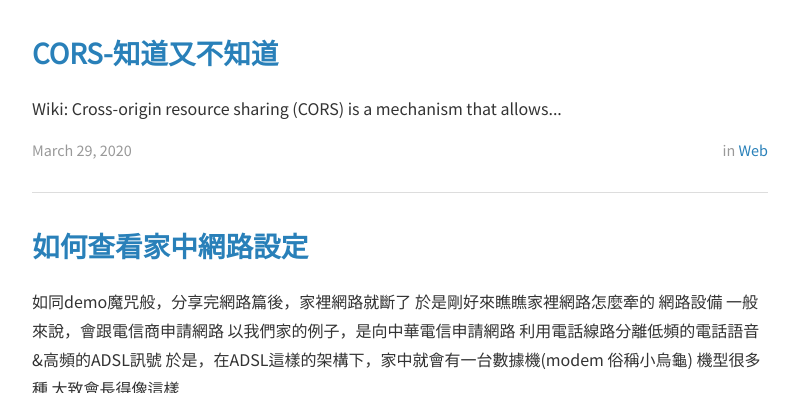
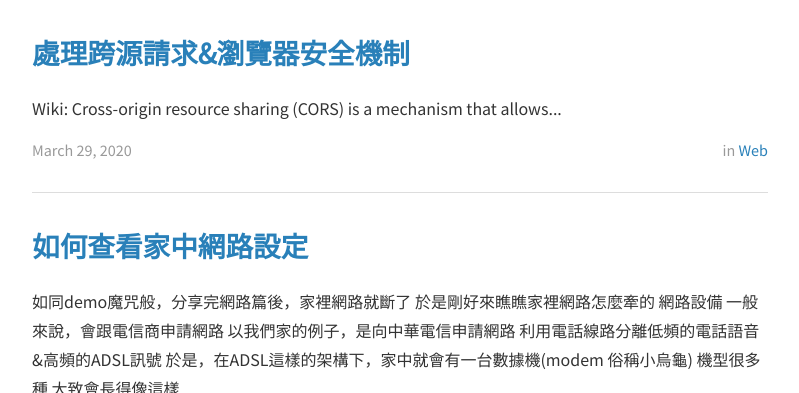
Before and after one commit to pengpon/pengpon.github.io, a Jekyll site: the page built from index.html, in a window 1280 px wide and 900 px high, cut to the strip 507-900 px from the top of the window. Shown: the whole strip, without its empty margins (240-1039 px from the left). Built offline with Jekyll 4.4.1, drawn with Linux system fonts in a browser that asks for light colours; nearby versions of some CDN libraries; the list of posts is cut into pages by our own code.

````diff
--- a/_posts/2020-03-29-CORS.md
+++ b/_posts/2020-03-29-CORS.md
@@ -1,25 +1,29 @@
 ---
 layout: post
-title:  "CORS-知道又不知道"
+title:  "處理跨源請求&瀏覽器安全機制"
 date:   2020-03-29 14:24:00 +0800
 author: Pon
 categories: web
-tags: CORS
+tags: CORS Browser
 ---
 
 
 
 > Wiki: **Cross-origin resource sharing** (**CORS**) is a mechanism that allows restricted resources on a web page to be requested from another domain outside the domain from which the first resource was served.
 >
-> 白話: CORS是一個(防禦)機制，允許**瀏覽器**向不同網域的server取用資源(ex: img, style, script, iframe, video)。CORS是一個瀏覽器技術規範，判斷要阻擋或是允許不同網域的資源存取。
+> 白話: CORS是一個(防禦)機制，允許**瀏覽器**向不同網域的server發送請求。CORS是一個瀏覽器技術規範，判斷要阻擋或是允許不同網域的資源存取。
 
 ![browser and node.js flow](https://imgur.com/zJs2GhO.jpg)
 
 
 
-**基於安全性的考量，瀏覽器預設會限制網頁做跨網域的連線**。如果是透過node.js送出請求，就不會受到限制!
+**基於安全性的考量，瀏覽器預設會限制網頁做跨網域的連線**。如果像是透過node.js送出請求，就不會受到限制!
 
 
+
+<br>
+
+---
 
 
 
@@ -40,10 +44,10 @@ A v.s. C >>NO!
 
 基本上: 同源的資源一定可以互相存取；例外: **跨來源的資源，在特定情況下才允許存取**
 
-
+<br>
 
 - cross-origin-writes　**允許**跨來源的寫入
-  - links, redirects, form submit
+  - 連結, 表單送出...
 - cross-origin embedding　**允許**跨來源的嵌入
   - `<script src="xxxx"></script>`
   - `<link rel="stylesheet" href="xxxx">`
@@ -63,9 +67,11 @@ A v.s. C >>NO!
 
 <br>
 
+---
 
 
-### 加映Cookies
+
+### 加映Cookies也有同源政策
 
 Cookies是網站在使用者瀏覽網頁時，儲存在使用者端的資料
 
@@ -81,7 +87,11 @@ cookies也有同源政策，A網站存在client端的cookie沒有辦法被B網
 
 
 
-## CORS發生時機
+---
+
+
+
+## 瀏覽器訊息
 
 當網頁向外部網站要資料時，瀏覽器將Request送出，拿到Response，但瀏覽器會基於安全性考量，不讓程式(javascript)拿到Response。
 
@@ -110,17 +120,21 @@ cookies也有同源政策，A網站存在client端的cookie沒有辦法被B網
 
 ![CORS-error](https://imgur.com/lxr5c3o.jpg)
 
+---
+
 
 
 ## Q:如何突破安全限制，取得跨網域的資料內容??
 
 **script可以在同網域之間互相傳送資料，但禁止不同網域之間取用方法/屬性**
 
+---
+
 
 
 ## 解法1: CORS跨源設定
 
-由Server端做調整設定，於Response Header加上`Access-Control-Allow-Origin`
+由**Server端**做調整設定，於Response Header加上`Access-Control-Allow-Origin`
 
 ```
 Access-Control-Allow-Origin: *            			# 允許所有網站發送的請求
@@ -147,19 +161,33 @@ CORS將請求分兩種: Simple Request& Preflight Request
 
   ![preflight](https://imgur.com/vWltInt.jpg)
 
+<br>
+
 小結CORS:
+
+1. 發出一個CORS Request，Request header中帶有Origin資源
+
+2. Browser檢查是simple or not-simple request
+
+3. simple-直接送實際的Request，browser依Response header `Access-Control-Allow-Origin`決定要不要給
+
+   not-simple-通常是GET以外的Request，browser會先送一個OPTIONS Preflight Request，Browser確認Server Allow的項目，符合後才送實際的Request
+
+   ![sample](https://imgur.com/eJK6mcY.jpg)
 
 ![CORS Lifecycle](https://imgur.com/M9dJtDf.jpg)
 
 還有其他相關的Header:
 
 ```
-Access-Control-Allow-Headers：指定哪些 HTTP 標頭可以於實際請求中使用。
+Access-Control-Allow-Headers：哪些 HTTP Header Server支持。
 Access-Control-Allow-Methods：存取資源所允許的方法，用來回應預檢請求。
 Access-Control-Expose-Headers：瀏覽器能夠存取伺服器回應當中哪些標頭。
 Access-Control-Max-Age：預檢請求之結果可以被快取的秒數。
 Access-Control-Allow-Credentials：用於驗證請求中。
 ```
+
+---
 
 
 
@@ -183,6 +211,8 @@ app.listen(PORT, () => {
 });
 ```
 
+<br>
+
 CORS預設為全開放:
 
 ```
@@ -193,6 +223,8 @@ CORS預設為全開放:
   "optionsSuccessStatus": 204
 }
 ```
+
+<br>
 
 自訂:
 
@@ -258,6 +296,8 @@ Client定義jsonpCallback function要實作的內容/邏輯，Server遇到/app/j
 
 通常Server會提供一個callback，讓client可以傳入，/app/jsonp?id={id}&jsonpcallback={callback}
 
+---
+
 
 
 ## 解法3: Proxy
@@ -282,11 +322,36 @@ Client定義jsonpCallback function要實作的內容/邏輯，Server遇到/app/j
 
 ![Proxy v.s. CORS](https://imgur.com/VQ0NZeh.jpg)
 
+<br>
+
+### 範例-Angular proxy setting
+
+```json
+// proxy.conf.json
+{
+  "/api/*": {
+    "target": "http://localhost:3000",		// Request target
+    "secure": false,
+    "logLevel": "debug",
+    "changeOrigin": true
+  }
+}
+
+// 在app中所有/api/...開頭的request會被置換成http://localhost:3000/api/....送到proxy
+// proxy再把請求送給後端
+```
+
+參考: https://juristr.com/blog/2016/11/configure-proxy-api-angular-cli/
+
+![流程圖](https://imgur.com/7RoPffh.jpg)
+
+<br>
+
+---
 
 
 
-
-# 加映
+# 加映-沒有同源保護下會....
 
 ## Cross site request forgery
 
@@ -306,6 +373,10 @@ Server端收到請求，也驗證了session，於是執行了刪除
 // 不知不覺
 <img src='https://books.com/delete?id=3' width='0' height='0' />
 ```
+
+<br>
+
+所以.....使用者可以養成隨手登出好習慣
 
 Server端可以檢查referer、圖形驗證、簡訊驗證碼
 
@@ -321,6 +392,10 @@ Set-Cookie: cat_image_loaded=1, SameSite=Lax 部分request允許 (<a>, <link> )
 
 <br>
 
+---
+
+
+
 ## clickjacking
 
 例如:iframe visibility調整將真實網頁隱藏，假的網頁誘使User點擊(ex:輸入帳號密碼)
@@ -335,7 +410,7 @@ Set-Cookie: cat_image_loaded=1, SameSite=Lax 部分request允許 (<a>, <link> )
 
 
 
-
+---
 
 
 
````
Also changed, not shown: other parts of _posts/2020-03-29-CORS.md (+10 -2 lines), 1 other file.
